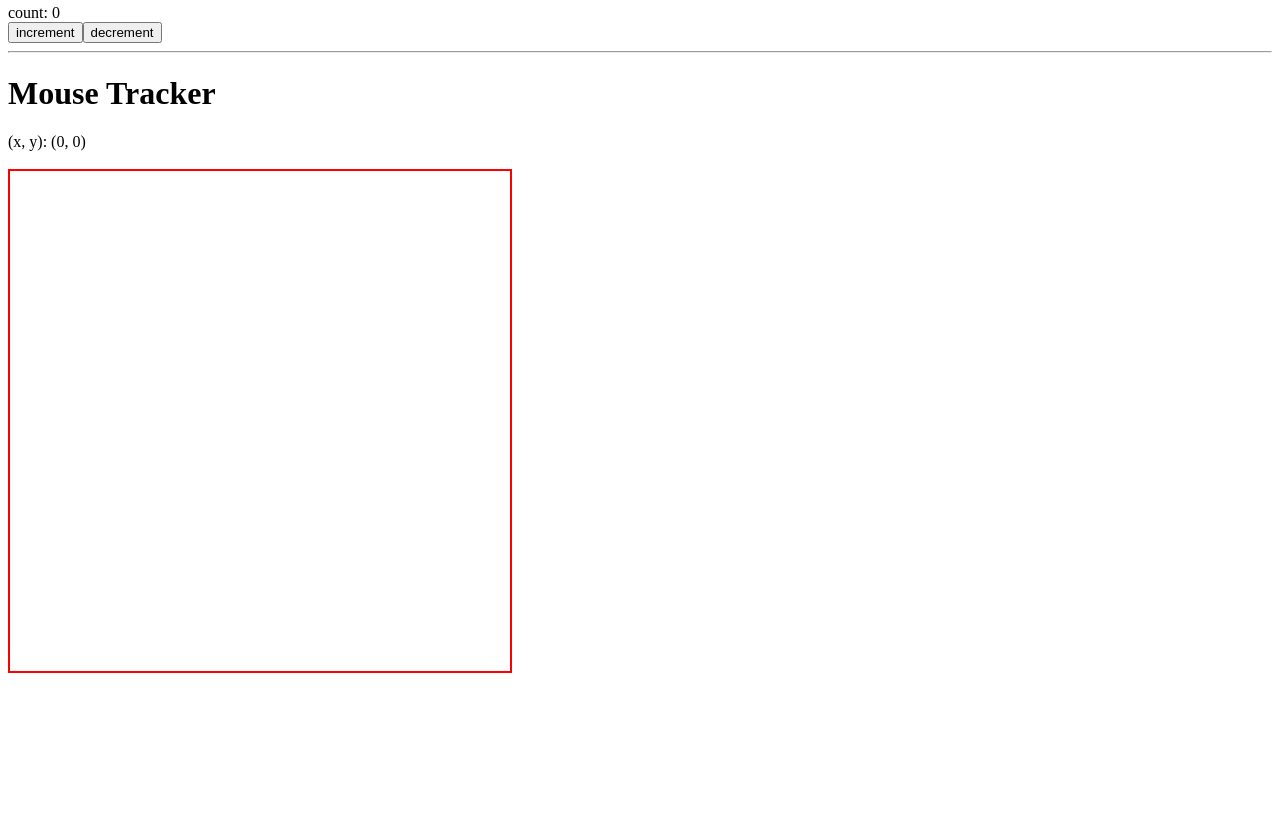
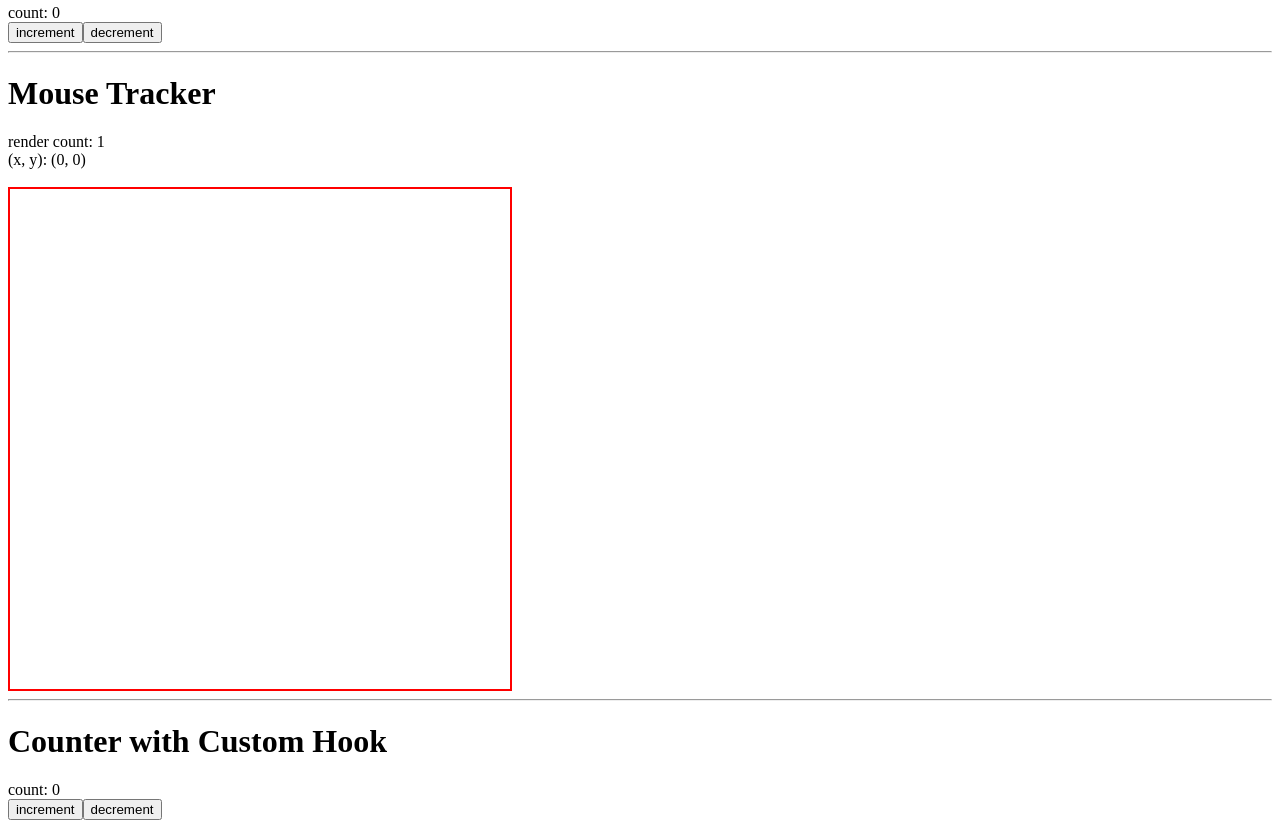
Before and after one commit to jaredjj3/code-next-intro-solution, a React app: page / in a window 1280 px wide. Shown: the part 320-1148 px from the top of the page. Before the commit the page ends 1001 px from the top, so only its background shows below. Built offline with nearby package versions, Linux system fonts and the light colour scheme.

Commit message:
3 files modified, 4 added

```diff
--- a/public/index.html
+++ b/public/index.html
@@ -21,3 +21,8 @@
 
 <h1>Mouse Tracker</h1>
 <div id="mouse-tracker"></div>
+
+<hr />
+
+<h1>Counter with Custom Hook</h1>
+<div id="custom-hook-counter"></div>
--- /dev/null
+++ b/src/CustomHookCounter.js
@@ -0,0 +1,15 @@
+import React, {useEffect} from 'react';
+import { useCounter } from './hooks/useCounter';
+
+export const CustomHookCounter = () => {
+  const [count, increment, decrement] = useCounter(5);
+  return (
+    <div>
+      <div>count: {count}</div>
+      <div>
+        <button onClick={increment}>increment</button>
+        <button onClick={decrement}>decrement</button>
+      </div>
+    </div>
+  );
+};
--- a/src/MouseTracker.js
+++ b/src/MouseTracker.js
@@ -1,4 +1,4 @@
-import React, { useState } from 'react';
+import React, { useState, useEffect } from 'react';
 
 const MOUSE_TRACKER_STYLE = {
   border: '2px solid red',
@@ -7,8 +7,13 @@ const MOUSE_TRACKER_STYLE = {
 }
 
 export const MouseTracker = () => {
+  const [renderCount, setRenderCount] = useState(0);
   const [x, setX] = useState(0);
   const [y, setY] = useState(0);
+
+  useEffect(() => {
+    setRenderCount(renderCount + 1);
+  }, [x, y])
 
   const updateCoords = (e) => {
     setX(e.pageX);
@@ -17,6 +22,7 @@ export const MouseTracker = () => {
 
   return (
     <>
+      <div>render count: {renderCount}</div>
       <div>(x, y): ({x}, {y})</div>
       <br />
       <div style={MOUSE_TRACKER_STYLE} onMouseMove={updateCoords} />
--- /dev/null
+++ b/src/hooks/useCounter.js
@@ -0,0 +1,8 @@
+import { useState } from 'react';
+
+export const useCounter = (delta = 1) => {
+  const [count, setCount] = useState(0);
+  const increment = () => setCount(count + delta);
+  const decrement = () => setCount(count - delta);
+  return [count, increment, decrement];
+};
--- a/src/index.js
+++ b/src/index.js
@@ -3,6 +3,7 @@ import ReactDOM from 'react-dom';
 import { HookCounter } from './HookCounter';
 import { ClassCounter } from './ClassCounter';
 import { MouseTracker } from './MouseTracker';
+import { CustomHookCounter } from './CustomHookCounter';
 
 // Vanilla JS App
 let count = 0;
@@ -39,3 +40,7 @@ ReactDOM.render(<ClassCounter />, reactAppClassesDiv);
 // MouseTracker
 const reactAppMouseTrackerDiv = document.getElementById('mouse-tracker');
 ReactDOM.render(<MouseTracker />, reactAppMouseTrackerDiv);
+
+// Custom Hook Counter
+const customHookCounterDiv = document.getElementById('custom-hook-counter');
+ReactDOM.render(<CustomHookCounter />, customHookCounterDiv);
```
Also changed, not shown: src/FriendListItem.js (added, +12 -0 lines), src/hooks/useFriendStatus.js (added, +17 -0 lines).
